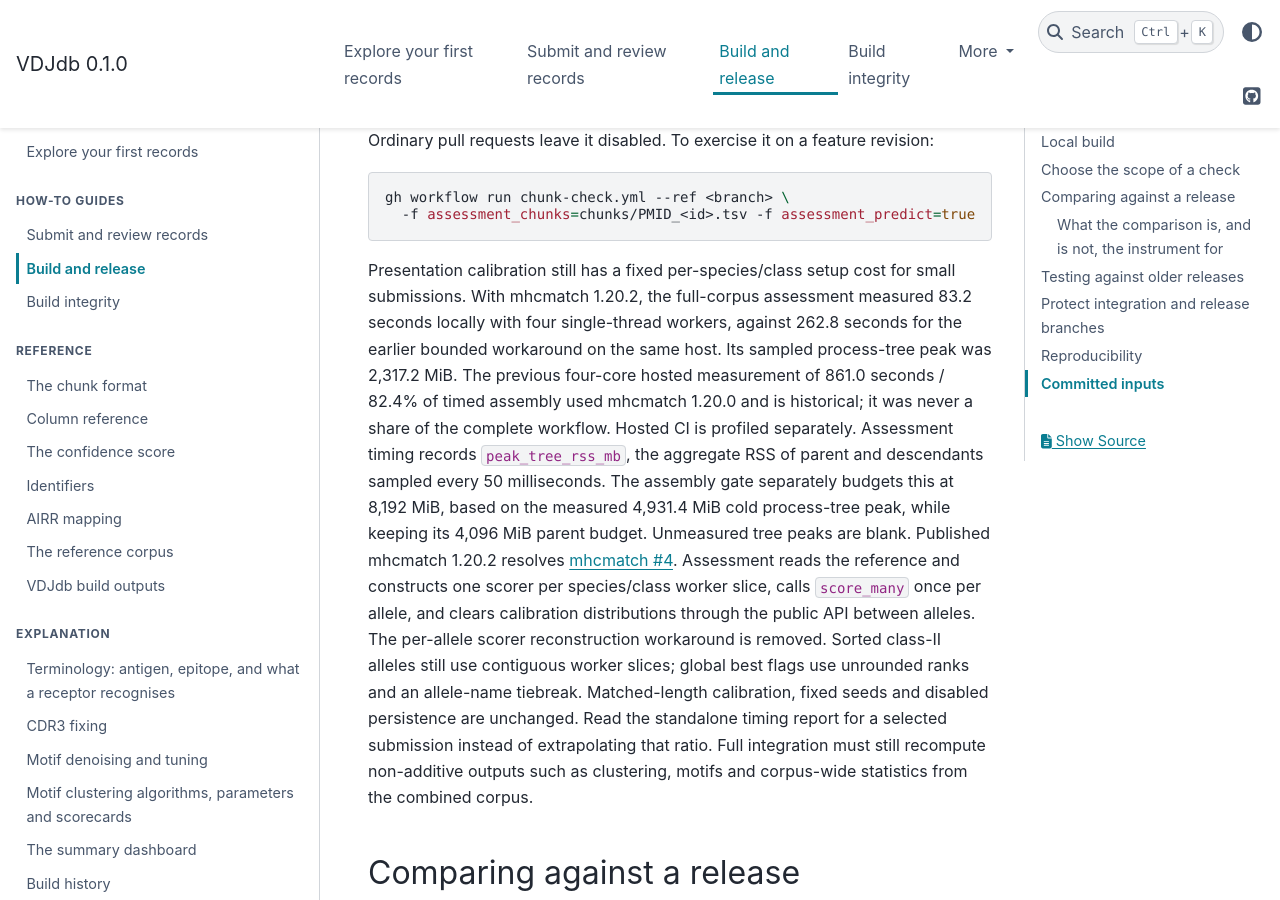
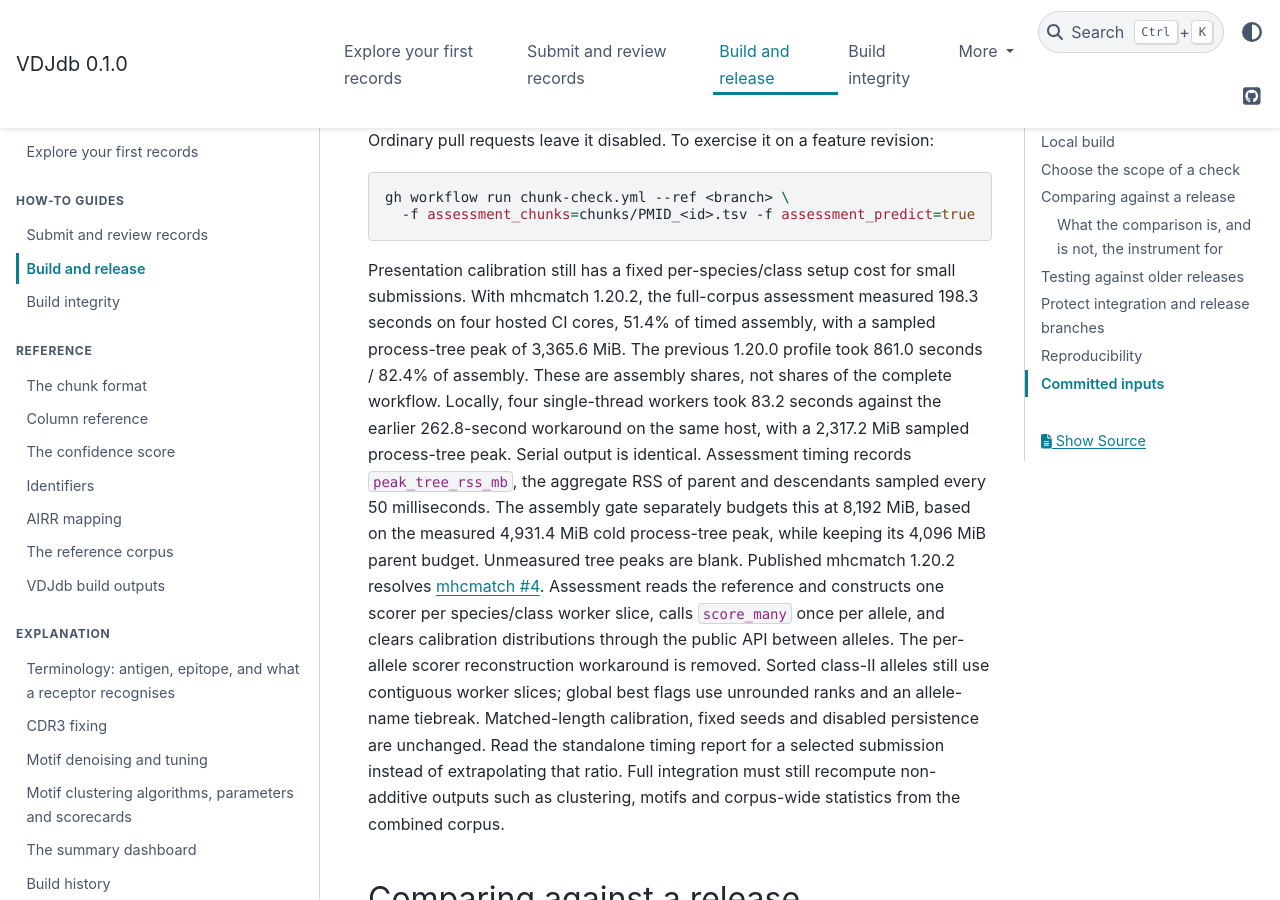
Before and after one commit to antigenomics/vdjdb-db, a Sphinx documentation site: the page built from docs/builds.md, in a window 1280 px wide and 900 px high, scrolled down 2448 px. Built offline with Sphinx 7.4.7 and the PyData theme 0.15.4, drawn with Linux system fonts in a browser that asks for light colours.

Commit message:
Record mhcmatch 1.20.2 hosted assessment profile
Assessment is 198.335 seconds of timed assembly on the four-core runner, with a 3365.6 MiB sampled process-tree peak. Refresh all measured stage shares while preserving tolerance and memory limits.

Closes #1315

````diff
--- a/docs/builds.md
+++ b/docs/builds.md
@@ -80,11 +80,12 @@ gh workflow run chunk-check.yml --ref <branch> \
 ```
 
 Presentation calibration still has a fixed per-species/class setup cost for small submissions.
-With mhcmatch 1.20.2, the full-corpus assessment measured 83.2 seconds locally with four
-single-thread workers, against 262.8 seconds for the earlier bounded workaround on the same
-host. Its sampled process-tree peak was 2,317.2 MiB. The previous four-core hosted measurement
-of 861.0 seconds / 82.4% of timed assembly used mhcmatch 1.20.0 and is historical; it was never
-a share of the complete workflow. Hosted CI is profiled separately. Assessment timing records
+With mhcmatch 1.20.2, the full-corpus assessment measured 198.3 seconds on four hosted CI
+cores, 51.4% of timed assembly, with a sampled process-tree peak of 3,365.6 MiB. The previous
+1.20.0 profile took 861.0 seconds / 82.4% of assembly. These are assembly shares, not shares of
+the complete workflow. Locally, four single-thread workers took 83.2 seconds against the earlier
+262.8-second workaround on the same host, with a 2,317.2 MiB sampled process-tree peak.
+Serial output is identical. Assessment timing records
 `peak_tree_rss_mb`, the aggregate RSS of parent and descendants sampled every 50 milliseconds.
 The assembly gate separately budgets this at 8,192 MiB, based on the measured 4,931.4 MiB cold
 process-tree peak, while keeping its 4,096 MiB parent budget. Unmeasured tree peaks are blank.
````
Also changed, not shown: 1 other file.
